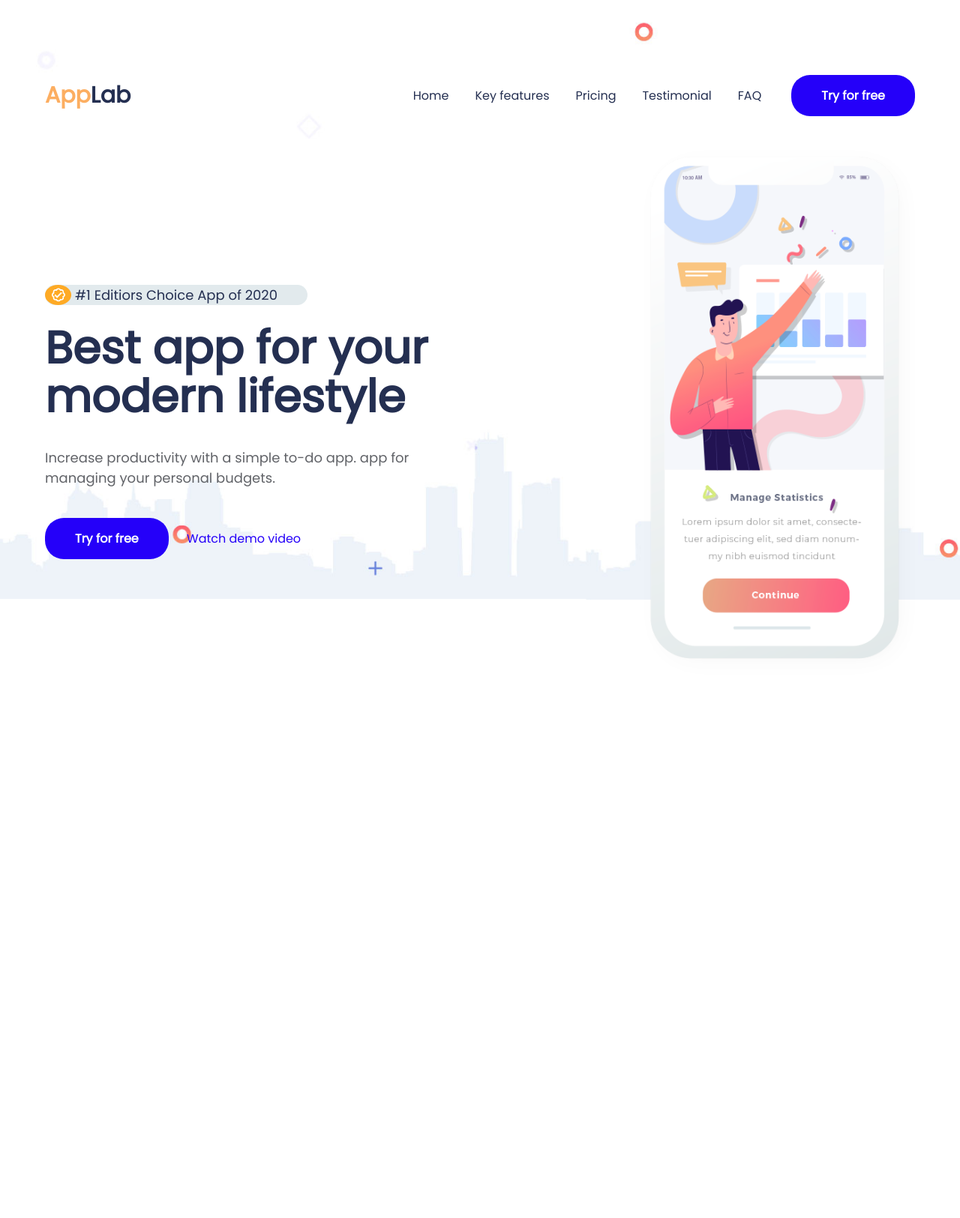
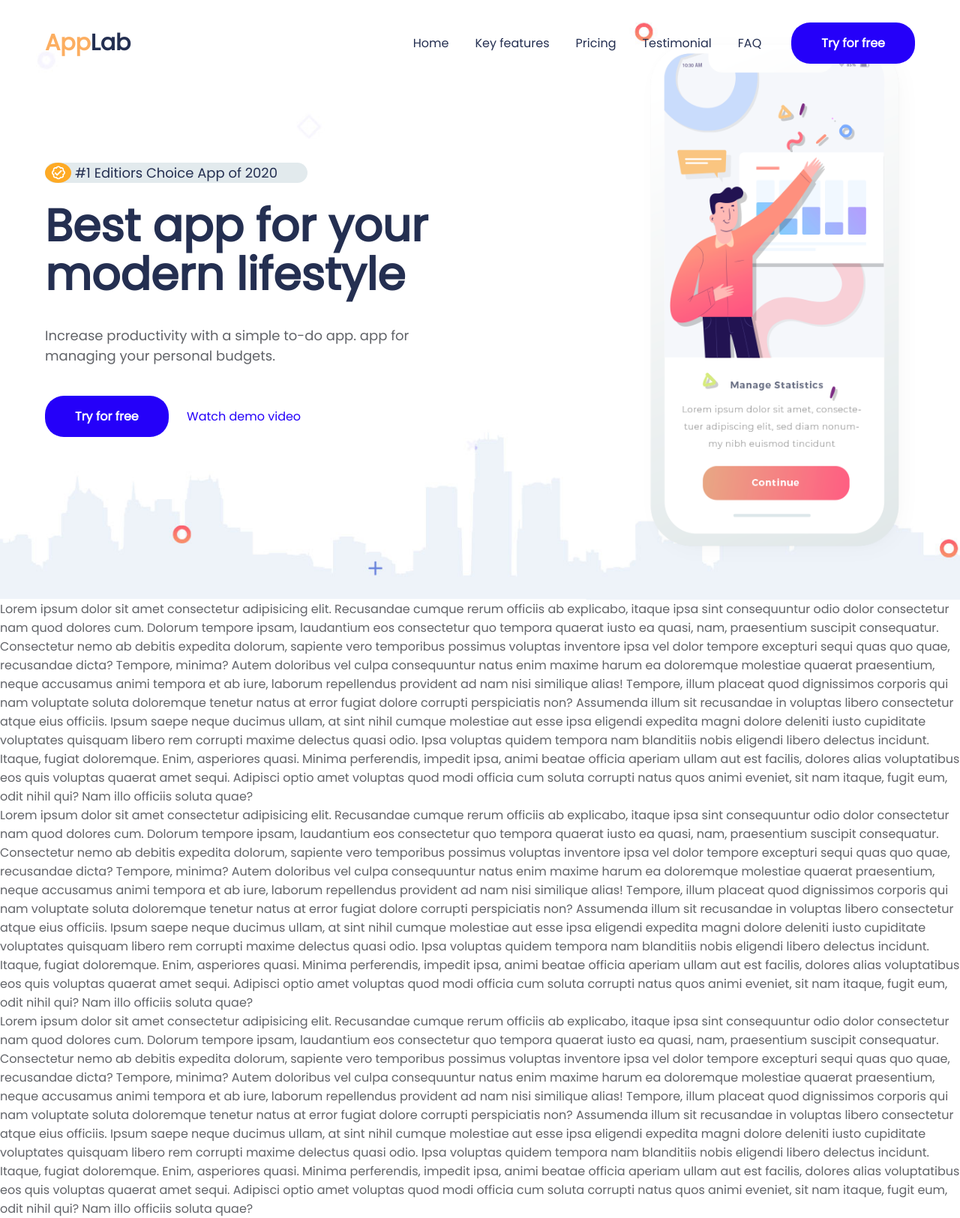
Before and after one commit to InsurgentUA/app-lab, a plain HTML site: page index.html in a window 1280 px wide. Shown: the whole page at 75% size. Before the commit the page ends 900 px from the top, so only its background shows below. Drawn offline with nearby package versions, Linux system fonts and the light colour scheme.

Commit message:
maked adaptive for hero and header

```diff
--- a/css/media.css
+++ b/css/media.css
@@ -1,4 +1,4 @@
-@media (max-width: 768px) {
+@media (max-width: 820px) {
 	/* header */
 	body.lock {
 		overflow: hidden;
@@ -23,7 +23,6 @@
 		width: 100%;
 		height: 2px;
 		background-color: #000;
-
 		z-index: 2;
 		transition: all 0.4s ease-in-out;
 	}
@@ -78,36 +77,51 @@
 	.header__item {
 		margin: 0px 0px 25px 0px;
 	}
+
 	/* /header */
-
-	/* hero */
 	.hero__img {
 		display: none;
 	}
 	.hero__row {
 		display: block;
-		text-align: center;
 	}
-	.hero__content {
-		padding-top: 200px;
+	/* hero */
+}
+
+@media (max-width: 540px) {
+	.hero__title {
+		font-size: 40px;
+		line-height: 45px;
+		margin-bottom: 25px;
+	}
+	.hero__descr {
+		font-size: 16px;
+		margin-bottom: 30px;
 	}
 }
 
-@media (max-width: 560px) {
-	.hero__content {
-		padding-top: 150px;
+@media (max-width: 380px) {
+	.hero__text {
+		font-size: 16px;
+		margin-bottom: 15px;
 	}
 	.hero__title {
-		font-size: 45px;
-		line-height: 45px;
+		font-size: 30px;
+		line-height: 35px;
+		margin-bottom: 15px;
 	}
 	.hero__descr {
-		font-size: 16px;
+		font-size: 14px;
+		margin-bottom: 20px;
+	}
+	.hero__btns {
+		text-align: center;
+	}
+	.hero__btn {
+		margin-bottom: 20px;
+	}
+	.hero__link {
+		margin-left: 0;
+		display: block;
 	}
 }
-
-@media (max-width: 420px) {
-	.hero__title {
-		font-size: 35px;
-	}
-}
--- a/css/style.css
+++ b/css/style.css
@@ -14,10 +14,17 @@
 	background-color: #2500f9;
 	border-radius: 25px;
 }
-
+html,
+body {
+	height: 100%;
+}
 body {
 	font: 400 16px var(--font-family), sans-serif;
 	color: var(--primary-color);
+}
+img {
+	max-width: 100%;
+	display: block;
 }
 .container {
 	max-width: 1190px;
@@ -32,7 +39,7 @@ body {
 	left: 0;
 	top: 0;
 	width: 100%;
-	padding-top: 100px;
+	padding-top: 30px;
 	z-index: 5000;
 }
 .header__burger {
@@ -86,15 +93,18 @@ body {
 	background-repeat: no-repeat;
 	background-size: cover;
 	width: 100%;
-	height: 100vh;
+	min-height: 100vh;
+	display: flex;
+	flex-direction: column;
+	justify-content: center;
 }
 
 .hero__row {
 	display: flex;
 	justify-content: space-between;
+	align-items: center;
 }
 .hero__content {
-	padding-top: 380px;
 	flex: 0 0 520px;
 }
 .hero__text {
@@ -127,18 +137,14 @@ body {
 	font-size: 18px;
 	margin-bottom: 40px;
 }
-.btn {
-}
-.hero__btn {
+
+.hero__link {
 	display: inline-block;
 	margin-left: 20px;
 	color: #2500f9;
 }
-.hero__btn:hover{
+.hero__link:hover {
 	text-decoration: underline;
 }
-.hero__img {
-	padding-top: 200px;
-	position: relative;
-}
+
 /* /hero */
--- a/index.html
+++ b/index.html
@@ -55,8 +55,11 @@
 					<h1 class="hero__title">Best app for your modern lifestyle</h1>
 					<p class="hero__descr">Increase productivity with a&nbsp;simple to-do app. app for
 						managing your personal budgets.</p>
-					<a href="#" class="btn">Try for free</a>
-					<a href="#" class="hero__btn">Watch demo video</a>
+					<div class="hero__btns">
+						<a href="#" class="btn hero__btn">Try for free</a>
+						<a href="#" class="hero__link">Watch demo video</a>
+					</div>
+
 				</div>
 				<div class="hero__img">
 					<img src="img/hero-img.png" alt="content" height="700">
@@ -66,6 +69,54 @@
 	</section>
 	<!-- end section hero -->
 
+	<section class="test">
+		<p>Lorem ipsum dolor sit amet consectetur adipisicing elit. Recusandae cumque rerum officiis ab explicabo, itaque
+			ipsa sint consequuntur odio dolor consectetur nam quod dolores cum. Dolorum tempore ipsam, laudantium eos
+			consectetur quo tempora quaerat iusto ea quasi, nam, praesentium suscipit consequatur. Consectetur nemo ab debitis
+			expedita dolorum, sapiente vero temporibus possimus voluptas inventore ipsa vel dolor tempore excepturi sequi quas
+			quo quae, recusandae dicta? Tempore, minima? Autem doloribus vel culpa consequuntur natus enim maxime harum ea
+			doloremque molestiae quaerat praesentium, neque accusamus animi tempora et ab iure, laborum repellendus provident
+			ad nam nisi similique alias! Tempore, illum placeat quod dignissimos corporis qui nam voluptate soluta doloremque
+			tenetur natus at error fugiat dolore corrupti perspiciatis non? Assumenda illum sit recusandae in voluptas libero
+			consectetur atque eius officiis. Ipsum saepe neque ducimus ullam, at sint nihil cumque molestiae aut esse ipsa
+			eligendi expedita magni dolore deleniti iusto cupiditate voluptates quisquam libero rem corrupti maxime delectus
+			quasi odio. Ipsa voluptas quidem tempora nam blanditiis nobis eligendi libero delectus incidunt. Itaque, fugiat
+			doloremque. Enim, asperiores quasi. Minima perferendis, impedit ipsa, animi beatae officia aperiam ullam aut est
+			facilis, dolores alias voluptatibus eos quis voluptas quaerat amet sequi. Adipisci optio amet voluptas quod modi
+			officia cum soluta corrupti natus quos animi eveniet, sit nam itaque, fugit eum, odit nihil qui? Nam illo officiis
+			soluta quae?</p>
+		<p>Lorem ipsum dolor sit amet consectetur adipisicing elit. Recusandae cumque rerum officiis ab explicabo, itaque
+			ipsa sint consequuntur odio dolor consectetur nam quod dolores cum. Dolorum tempore ipsam, laudantium eos
+			consectetur quo tempora quaerat iusto ea quasi, nam, praesentium suscipit consequatur. Consectetur nemo ab debitis
+			expedita dolorum, sapiente vero temporibus possimus voluptas inventore ipsa vel dolor tempore excepturi sequi quas
+			quo quae, recusandae dicta? Tempore, minima? Autem doloribus vel culpa consequuntur natus enim maxime harum ea
+			doloremque molestiae quaerat praesentium, neque accusamus animi tempora et ab iure, laborum repellendus provident
+			ad nam nisi similique alias! Tempore, illum placeat quod dignissimos corporis qui nam voluptate soluta doloremque
+			tenetur natus at error fugiat dolore corrupti perspiciatis non? Assumenda illum sit recusandae in voluptas libero
+			consectetur atque eius officiis. Ipsum saepe neque ducimus ullam, at sint nihil cumque molestiae aut esse ipsa
+			eligendi expedita magni dolore deleniti iusto cupiditate voluptates quisquam libero rem corrupti maxime delectus
+			quasi odio. Ipsa voluptas quidem tempora nam blanditiis nobis eligendi libero delectus incidunt. Itaque, fugiat
+			doloremque. Enim, asperiores quasi. Minima perferendis, impedit ipsa, animi beatae officia aperiam ullam aut est
+			facilis, dolores alias voluptatibus eos quis voluptas quaerat amet sequi. Adipisci optio amet voluptas quod modi
+			officia cum soluta corrupti natus quos animi eveniet, sit nam itaque, fugit eum, odit nihil qui? Nam illo officiis
+			soluta quae?</p>
+		<p>Lorem ipsum dolor sit amet consectetur adipisicing elit. Recusandae cumque rerum officiis ab explicabo, itaque
+			ipsa sint consequuntur odio dolor consectetur nam quod dolores cum. Dolorum tempore ipsam, laudantium eos
+			consectetur quo tempora quaerat iusto ea quasi, nam, praesentium suscipit consequatur. Consectetur nemo ab debitis
+			expedita dolorum, sapiente vero temporibus possimus voluptas inventore ipsa vel dolor tempore excepturi sequi quas
+			quo quae, recusandae dicta? Tempore, minima? Autem doloribus vel culpa consequuntur natus enim maxime harum ea
+			doloremque molestiae quaerat praesentium, neque accusamus animi tempora et ab iure, laborum repellendus provident
+			ad nam nisi similique alias! Tempore, illum placeat quod dignissimos corporis qui nam voluptate soluta doloremque
+			tenetur natus at error fugiat dolore corrupti perspiciatis non? Assumenda illum sit recusandae in voluptas libero
+			consectetur atque eius officiis. Ipsum saepe neque ducimus ullam, at sint nihil cumque molestiae aut esse ipsa
+			eligendi expedita magni dolore deleniti iusto cupiditate voluptates quisquam libero rem corrupti maxime delectus
+			quasi odio. Ipsa voluptas quidem tempora nam blanditiis nobis eligendi libero delectus incidunt. Itaque, fugiat
+			doloremque. Enim, asperiores quasi. Minima perferendis, impedit ipsa, animi beatae officia aperiam ullam aut est
+			facilis, dolores alias voluptatibus eos quis voluptas quaerat amet sequi. Adipisci optio amet voluptas quod modi
+			officia cum soluta corrupti natus quos animi eveniet, sit nam itaque, fugit eum, odit nihil qui? Nam illo officiis
+			soluta quae?</p>
+	</section>
+
 	<!-- connect jquery -->
 	<script src="https://code.jquery.com/jquery-3.6.0.min.js"
 		integrity="sha256-/xUj+3OJU5yExlq6GSYGSHk7tPXikynS7ogEvDej/m4=" crossorigin="anonymous"></script>
```
